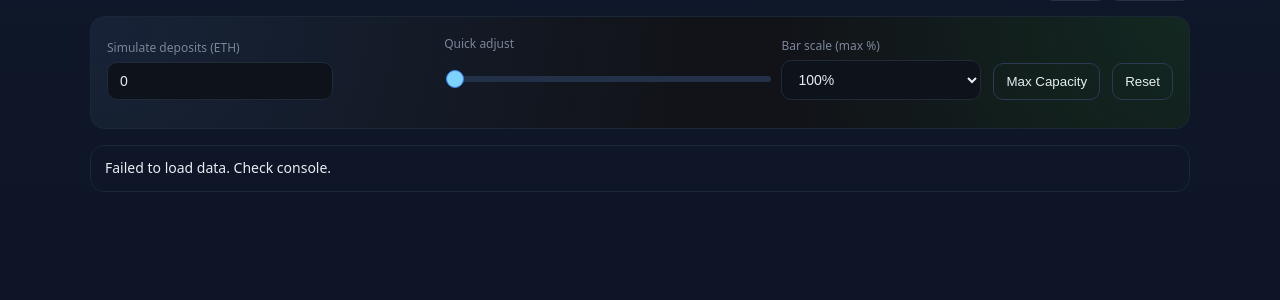
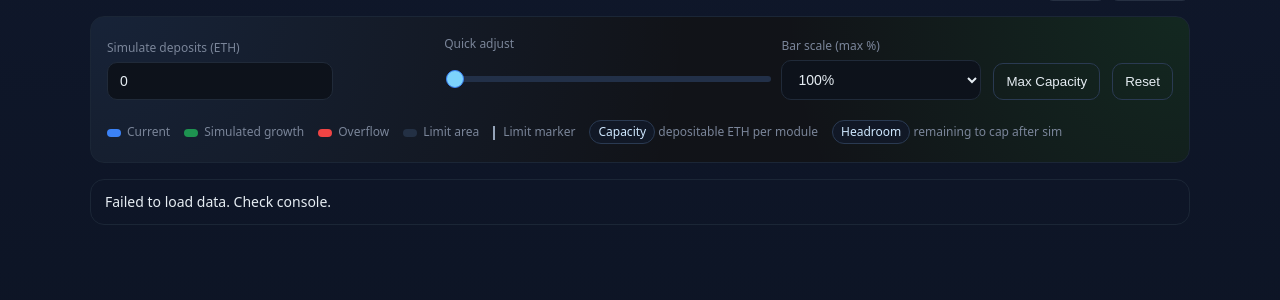
Before and after one commit to skhomuti/stake-allocation-simulation, a FastAPI app: page /simulate in a window 1280 px wide. Shown: the part 53-353 px from the top of the page. Run offline with FastAPI, Linux system fonts and the light colour scheme; data that the repository does not hold is empty.

Commit message:
Simulator: add legend explaining bars; show Capacity and Headroom badges on right; compute headroom to cap after simulation

```diff
--- a/templates/simulator.html
+++ b/templates/simulator.html
@@ -76,6 +76,13 @@
 
       .summary { display: flex; gap: 16px; flex-wrap: wrap; margin-top: 10px; color: var(--muted); font-size: 12px; }
       .summary strong { color: #cfe8ff; font-weight: 600; }
+      .legend { display: flex; gap: 14px; align-items: center; flex-wrap: wrap; margin-top: 10px; color: var(--muted); font-size: 12px; }
+      .swatch { display: inline-block; width: 14px; height: 8px; border-radius: 4px; margin-right: 6px; vertical-align: middle; }
+      .swatch.blue { background: var(--blue); }
+      .swatch.green { background: var(--green); opacity: .7; }
+      .swatch.red { background: var(--red); }
+      .swatch.gray { background: #233044; }
+      .swatch.line { width: 2px; height: 14px; background: #94a3b8; border-radius: 0; margin-right: 8px; }
 
       .grid { margin-top: 16px; border: 1px solid #1b2636; border-radius: 14px; overflow: hidden; }
       .row { display: grid; grid-template-columns: 240px 1fr 260px; gap: 12px; padding: 12px 14px; align-items: center; }
@@ -133,6 +140,15 @@
           <button id="btn-reset" class="btn" type="button">Reset</button>
         </div>
         <div class="summary" id="summary"></div>
+        <div class="legend">
+          <span><span class="swatch blue"></span>Current</span>
+          <span><span class="swatch green"></span>Simulated growth</span>
+          <span><span class="swatch red"></span>Overflow</span>
+          <span><span class="swatch gray"></span>Limit area</span>
+          <span><span class="swatch line"></span>Limit marker</span>
+          <span><span class="badge">Capacity</span> depositable ETH per module</span>
+          <span><span class="badge">Headroom</span> remaining to cap after sim</span>
+        </div>
       </section>
 
       <section id="grid" class="grid" aria-live="polite"></section>
@@ -193,6 +209,7 @@
           _sim_add_validators: it.after - it.A,
           _sim_add_eth: (it.after - it.A) * 32,
           _sim_share_pct: Tfinal > 0 ? (it.after / Tfinal) * 100 : it.m._current_share,
+          _sim_headroom_eth: Math.max(0, it.maxAfter - it.after) * 32,
         }));
       }
 
@@ -276,6 +293,14 @@
             const b2 = document.createElement('span'); b2.className = 'badge'; b2.textContent = `Capacity ${fmt0.format(capEth)} ETH`;
             right.appendChild(b2);
           }
+          const headroom = m._sim_headroom_eth || 0;
+          if (headroom > 0) {
+            const b3 = document.createElement('span'); b3.className = 'badge'; b3.textContent = `Headroom ${fmt0.format(headroom)} ETH`;
+            right.appendChild(b3);
+          } else {
+            const b4 = document.createElement('span'); b4.className = 'badge'; b4.textContent = 'At cap';
+            right.appendChild(b4);
+          }
           // Off-scale indicator
           if (current > scalePct || potential > scalePct || limitPct > scalePct) {
             const b3 = document.createElement('span'); b3.className = 'badge'; b3.textContent = `clipped at ${scalePct}%`;
```
